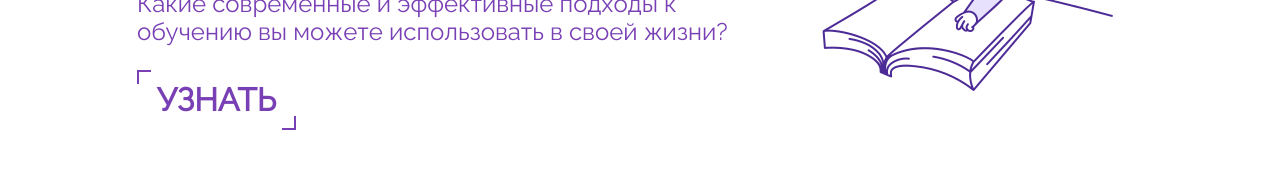
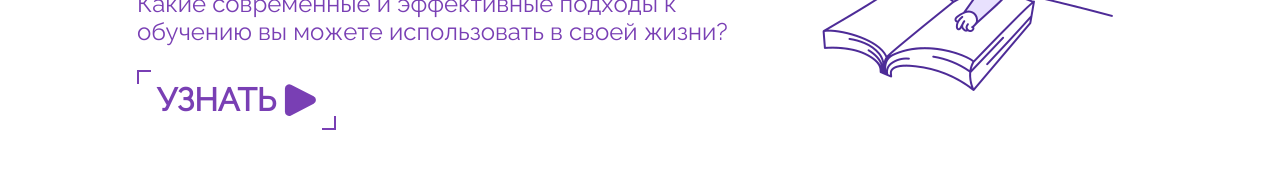
Before and after one commit to auroraptor/repeat, a React (Create React App) app: page / in a window 1280 px wide. Shown: the part 779-952 px from the top of the page. Built offline with nearby package versions, Linux system fonts and the light colour scheme.

Commit message:
feat: add play icon to Узнать button

```diff
--- a/src/components/Dashboard/Dashboard.module.scss
+++ b/src/components/Dashboard/Dashboard.module.scss
@@ -29,7 +29,6 @@
   font-weight: 400;
   font-size: 24px;
   line-height: 28px;
-  // padding-top: 40px;
   text-align: start;
 }
 
@@ -40,8 +39,11 @@
   font-weight: 700;
   font-size: 32px;
   line-height: 38px;
-  background-color: transparent;
   border: none;
+  display: flex;
+  flex-direction: row;
+  justify-content: baseline;
+  gap: 8px;
   position: relative;
   padding: 14px 20px;
   font-size: 32px;
@@ -88,4 +90,6 @@
 
 .link:hover {
   cursor: pointer;
+  opacity: 0.8;
+  box-shadow: inset;
 }
--- a/src/components/Dashboard/Dashboard.tsx
+++ b/src/components/Dashboard/Dashboard.tsx
@@ -5,19 +5,19 @@ import { Theme, Props } from "../../types";
 type ThemeStyles = {
   [key in Theme]: {
     color: string;
-  }
-}
+  };
+};
 
 export function Dashboard({ theme }: Props) {
   const lead = require("../../images/lead-illustration.png");
 
   // Определение стилей для темы
-  const themeStyles:ThemeStyles = {
+  const themeStyles: ThemeStyles = {
     light: {
-      color: 'rgba(121, 63, 180, 1)',
+      color: "rgba(121, 63, 180, 1)",
     },
     dark: {
-      color: 'rgba(255, 255, 255, 1)',
+      color: "rgba(255, 255, 255, 1)",
     },
   };
 
@@ -33,8 +33,25 @@ export function Dashboard({ theme }: Props) {
           to={"/"}
           className={`${styles.link} ${styles[theme]}`}
           style={{ color: themeStyles[theme].color }}
+          onClick={() => alert('👩🏼‍🏫 📚 👩🏼‍🎓')}
         >
           Узнать
+          <svg
+            width="32"
+            height="32"
+            viewBox="0 0 32 32"
+            fill="none"
+            xmlns="http://www.w3.org/2000/svg"
+          >
+            <path
+              d="M28.9669 13.6668L6.38415 2.08949C4.58733 1.17066 2.42297 2.47743 2.42297 4.49885V27.6534C2.42297 29.6748 4.56691 31.002 6.38415 30.0627L28.9669 18.4855C30.9271 17.485 30.9271 14.6673 28.9669 13.6668Z"
+              fill={themeStyles[theme].color}
+              stroke={themeStyles[theme].color}
+              stroke-width="3"
+              stroke-linecap="round"
+              stroke-linejoin="round"
+            />
+          </svg>
         </Link>
       </div>
       <img src={lead} alt="Asking question illustration"></img>
```
Also changed, not shown: src/images/play_dark.svg (added).
